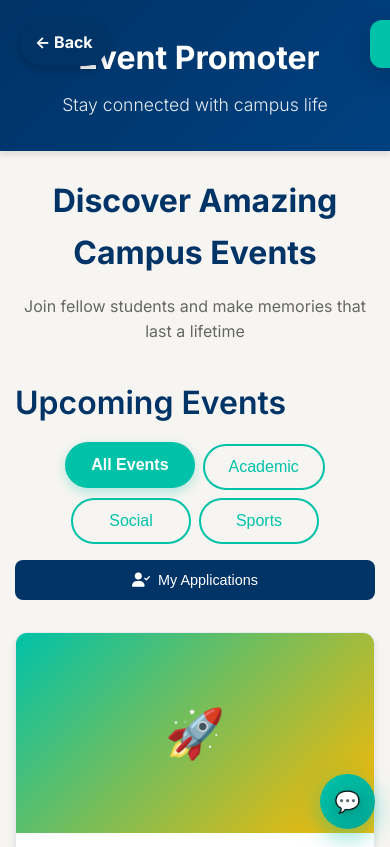
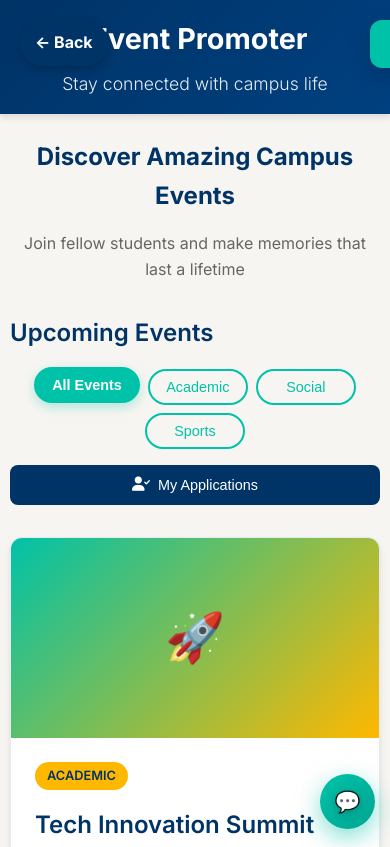
Before and after one commit to zafirahhh/campASK-EventPromoter-, a website: page index.html in a window 390 px wide. Shown: the top 847 px of the page. Drawn offline with Linux system fonts and the light colour scheme.

Commit message:
Enhance responsive design for mobile view by adjusting container, header, logo, and typography styles

```diff
--- a/css/styles.css
+++ b/css/styles.css
@@ -917,12 +917,29 @@ body {
 
 /* Responsive Design */
 @media (max-width: 768px) {
+    .container {
+        max-width: 100%;
+        padding: 0 10px;
+    }
+
+    .header {
+        padding: 1rem 0;
+    }
+
+    .logo {
+        font-size: 1.8rem;
+    }
+
     .hero-title {
-        font-size: 2rem;
+        font-size: 1.5rem;
     }
 
     .hero-subtitle {
         font-size: 1rem;
+    }
+
+    .section-title {
+        font-size: 1.5rem;
     }
 
     .section-header {
@@ -957,22 +974,10 @@ body {
         flex-direction: column;
     }
 
-    .container {
-        padding: 0 15px;
-    }
-
-    .logo {
-        font-size: 2rem;
-    }
-
-    .application-actions {
-        flex-direction: column;
-    }
-
-    .application-header {
-        flex-direction: column;
-        align-items: flex-start;
-        gap: 0.5rem;
+    .filter-btn {
+        padding: 0.5rem 1rem;
+        font-size: 0.9rem;
+        min-width: 100px;
     }
 }
 
```
